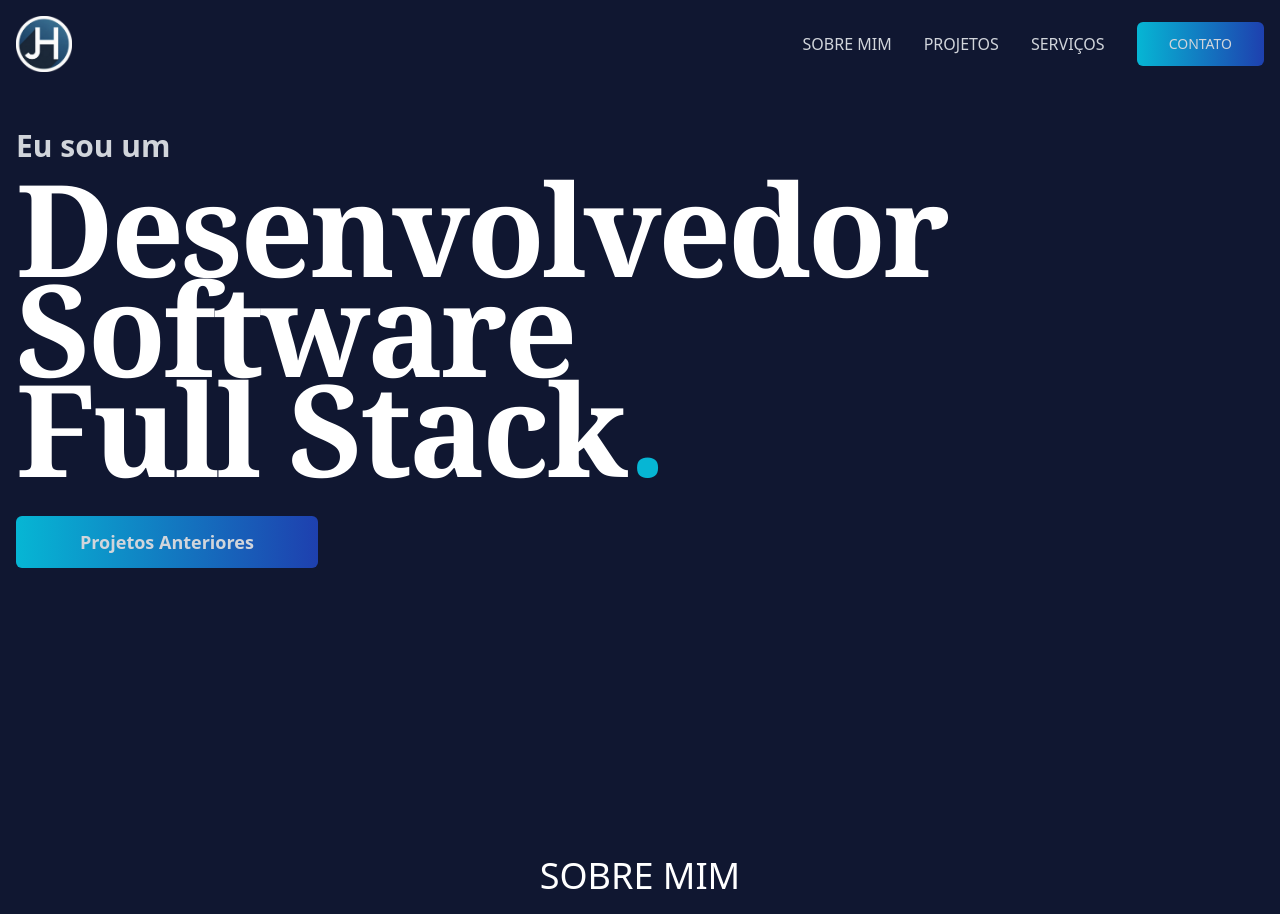
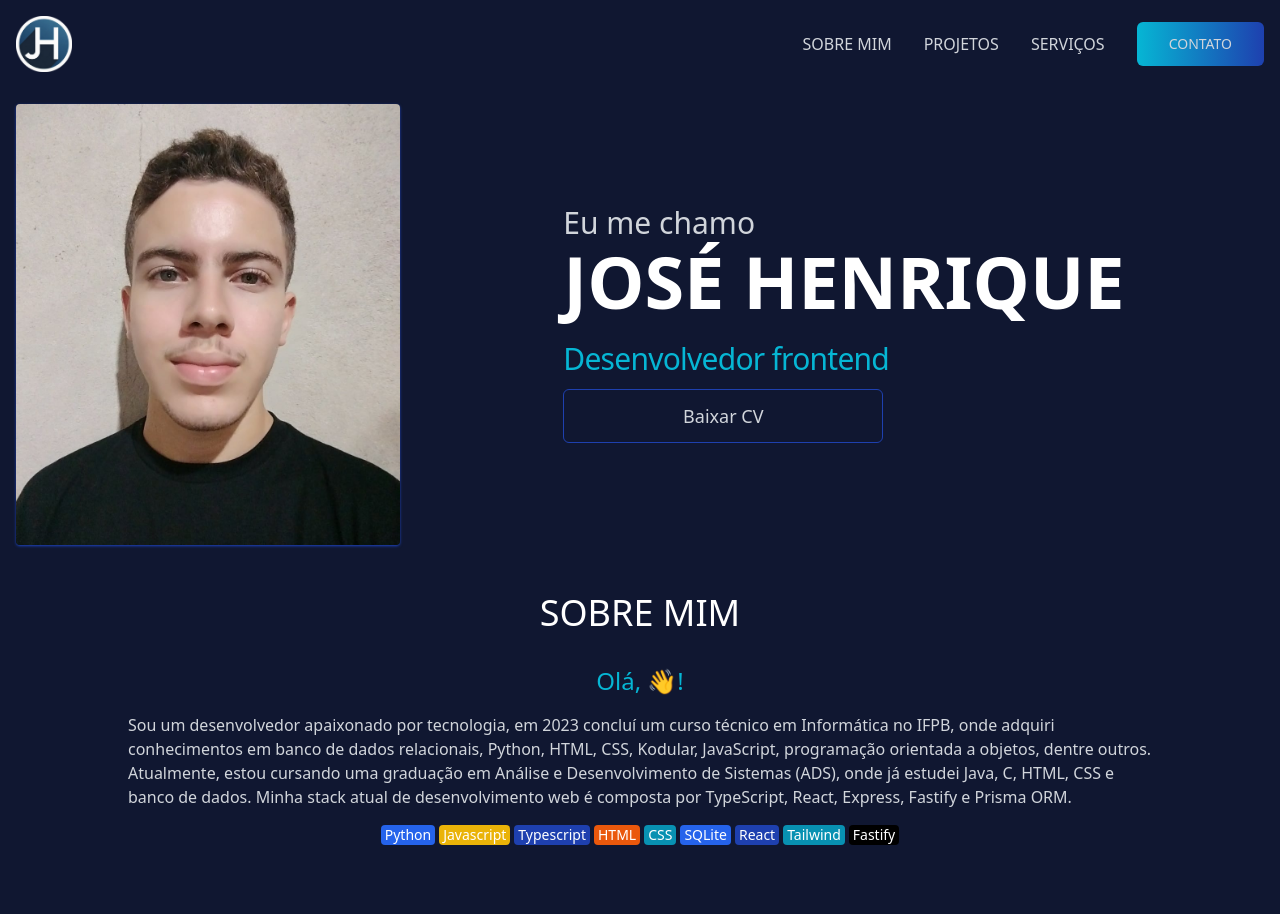
Before and after one commit to JoseHenrique1/JoseHenrique1.github.io, a React (Vite) app: page / in a window 1280 px wide. Shown: the top 914 px of the page. Built offline with nearby package versions, Linux system fonts and the light colour scheme.

Commit message:
refactor: removing experience page, changing content home and about

```diff
--- a/src/globals.css
+++ b/src/globals.css
@@ -3,9 +3,7 @@
 @tailwind utilities;
 
 
-.home {
-  height: calc(100vh - 6rem);
-}
+
 
 @layer base {
   html {
--- a/src/main.tsx
+++ b/src/main.tsx
@@ -1,12 +1,12 @@
 import ReactDOM from 'react-dom/client'
+import './globals.css'
+
 import { Home } from './pages/Home.tsx'
 import { About } from './pages/About.tsx'
-import './globals.css'
 import { Header } from './components/Header/index.tsx'
 import { Footer } from './components/Footer/index.tsx'
 import { Project } from './pages/Project.tsx'
 import { Service } from './pages/Service.tsx'
-import { Experience } from './pages/Experience.tsx'
 
 ReactDOM.createRoot(document.getElementById('root')!).render(
   <div className='flex flex-col w-full min-h-screen bg-[#101731]'>
@@ -16,7 +16,6 @@ ReactDOM.createRoot(document.getElementById('root')!).render(
       <About/>
       <Project/>
       <Service/>
-      <Experience/>
     </main>
     <Footer/>
   </div>,
--- a/src/pages/About.tsx
+++ b/src/pages/About.tsx
@@ -1,22 +1,36 @@
-import { Button } from "../components/Button";
-import { Card } from "../components/Card";
-import photoPersonal from "../assets/img/foto-pessoal.jpeg"
+import { Badge } from "../components/Badge"
 
 export function About() {
-    const title = "Olá, 👋!";
-    const description = "Sou um desenvolvedor júnior apaixonado por tecnologia, em 2023 concluí um curso técnico em Informática no IFPB, onde adquiri conhecimentos em banco de dados relacionais, Python, HTML, CSS, Kodular, JavaScript, programação orientada a objetos, dentre outros. Atualmente, estou cursando uma graduação em Análise e Desenvolvimento de Sistemas (ADS), onde já estudei Java, C, HTML, CSS e banco de dados. Minha stack atual de desenvolvimento web é composta por TypeScript, React, Express, Fastify e Prisma ORM.";
+  const title = "Olá, 👋!";
+  const description = `
+      Sou um desenvolvedor apaixonado por tecnologia, em 2023 concluí um curso técnico em Informática no IFPB,
+      onde adquiri conhecimentos em banco de dados relacionais, Python, HTML, CSS, Kodular, JavaScript, programação
+      orientada a objetos, dentre outros. Atualmente, estou cursando uma graduação em Análise e Desenvolvimento de
+      Sistemas (ADS), onde já estudei Java, C, HTML, CSS e banco de dados. Minha stack atual de desenvolvimento web é
+      composta por TypeScript, React, Express, Fastify e Prisma ORM.`;
 
-    return (
-        <section id="about" className="py-4 space-y-8">
-            <h1 className="text-white text-4xl text-center">SOBRE MIM</h1>
-            <Card.Root>
-                <Card.Image layout="vertical" src={photoPersonal} />
-                <Card.Content title={title} description={description} >
-                    <Button href="https://www.linkedin.com/in/jos%C3%A9-henrique-araujo-da-silva-43970a274/" className="w-max text-lg md:px-6 lg:px-12">CONTRATE - ME</Button>
-                    <Card.Anchor href="/Currículo.pdf">CV</Card.Anchor>
-                </Card.Content>
-            </Card.Root>
-        </section>
+  const hardSkills = [
+    { name: "Python", time: "4 anos de experiência", className: "bg-blue-600" },
+    { name: "Javascript", time: "3 anos de experiência", className: "bg-yellow-500"  },
+    { name: "Typescript", time: "1 anos de experiência", className: "bg-blue-800"  },
+    { name: "HTML", time: "3 anos de experiência", className: "bg-orange-600"  },
+    { name: "CSS", time: "3 anos de experiência", className: "bg-cyan-600"  },
+    { name: "SQLite", time: "3 anos de experiência", className: "bg-blue-600"  },
+    { name: "React", time: "2 anos de experiência", className: "bg-blue-800"  },
+    { name: "Tailwind", time: "1 anos de experiência", className: "bg-cyan-600"  },
+    { name: "Fastify", time: "1 anos de experiência", className: "bg-black"  },
+  ]
 
-     );
+  return (
+    <section id="about" className="py-1 sm:py-4 space-y-4 md:space-y-8">
+      <h1 className="text-white text-4xl text-center">SOBRE MIM</h1>
+      <div className="flex flex-col items-center gap-2 md:gap-4" >
+        <h1 className="text-cyan-500 text-2xl">{title}</h1>
+        <p className="w-full text-gray-300 max-w-screen-lg">{description}</p>
+        <div className="flex flex-wrap justify-center gap-1">
+          {hardSkills.map(skill => <Badge title={skill.time} className={skill.className} >{skill.name}</Badge>)}
+        </div>
+      </div>
+    </section>
+  );
 }
--- a/src/pages/Home.tsx
+++ b/src/pages/Home.tsx
@@ -1,19 +1,31 @@
 import { Button } from "../components/Button";
+import photoPersonal from "../assets/img/foto-pessoal.jpeg"
 
 export function Home() {
-  //<main className="flex-grow flex flex-col max-w-screen-xl mx-auto my-0 bg-red-600">
   return (
-    <section className="flex flex-col justify-center items-start py-6 home lg:justify-start">
-      <h1 className="text-gray-300 font-semibold text-lg sm:text-2xl md:text-3xl">Eu sou um</h1>
-      <div className="space-y-4">
-        <h1 className="text-white font-semibold font-serif tracking-tight text-5xl sm:text-8xl lg:text-9xl">Desenvolvedor</h1>
-        <h1 className="text-white font-semibold font-serif tracking-tight leading-3 text-5xl sm:leading-6 sm:text-8xl lg:leading-10 lg:text-9xl">Software</h1>
-        <h1 className="text-white font-semibold font-serif tracking-tight text-5xl sm:text-8xl lg:text-9xl">
-          Full Stack
-          <span className="text-cyan-500 font-serif ml-1">.</span>
-        </h1>
+    <section>
+      <div className="flex flex-col gap-6  md:flex-row md:items-center">
+        <div className="flex-grow md:order-2">
+          <div className="w-auto max-w-max md:mx-auto lg:my-auto">
+            <h1 className="text-gray-300 text-xl sm:text-3xl ">Eu me chamo</h1>
+            <h1
+              className="mt-1 mb-6 text-white font-semibold text-5xl sm:text-6xl  lg:text-7xl"
+            >JOSÉ HENRIQUE</h1>
+            <h1
+              className="text-cyan-500 tracking-tight text-2xl sm:text-3xl"
+            >Desenvolvedor frontend</h1>
+            <Button
+              className="mt-3 max-w-80 hidden md:flex bg-gradient-to-r from-transparent to-transparent border border-blue-800 text-lg  transition duration-200  hover:text-blue-700 md:px-6 lg:px-12"
+              target="_blank"
+              href="/Currículo.pdf">Baixar CV</Button>
+          </div>
+        </div>
+        <img className="self-center w-full max-w-96 rounded shadow shadow-blue-800" src={photoPersonal} />
+        <Button
+          className="flex w-full max-w-96 mx-auto md:hidden bg-gradient-to-r from-transparent to-transparent border border-blue-800 text-lg  transition duration-200  hover:text-blue-700 md:px-6 lg:px-12"
+          target="_blank"
+          href="/Currículo.pdf">Baixar CV</Button>
       </div>
-      <Button href="https://github.com/JoseHenrique1" className="font-semibold text-lg mt-6 px-16">Projetos Anteriores</Button>
     </section>
   )
 }
```
